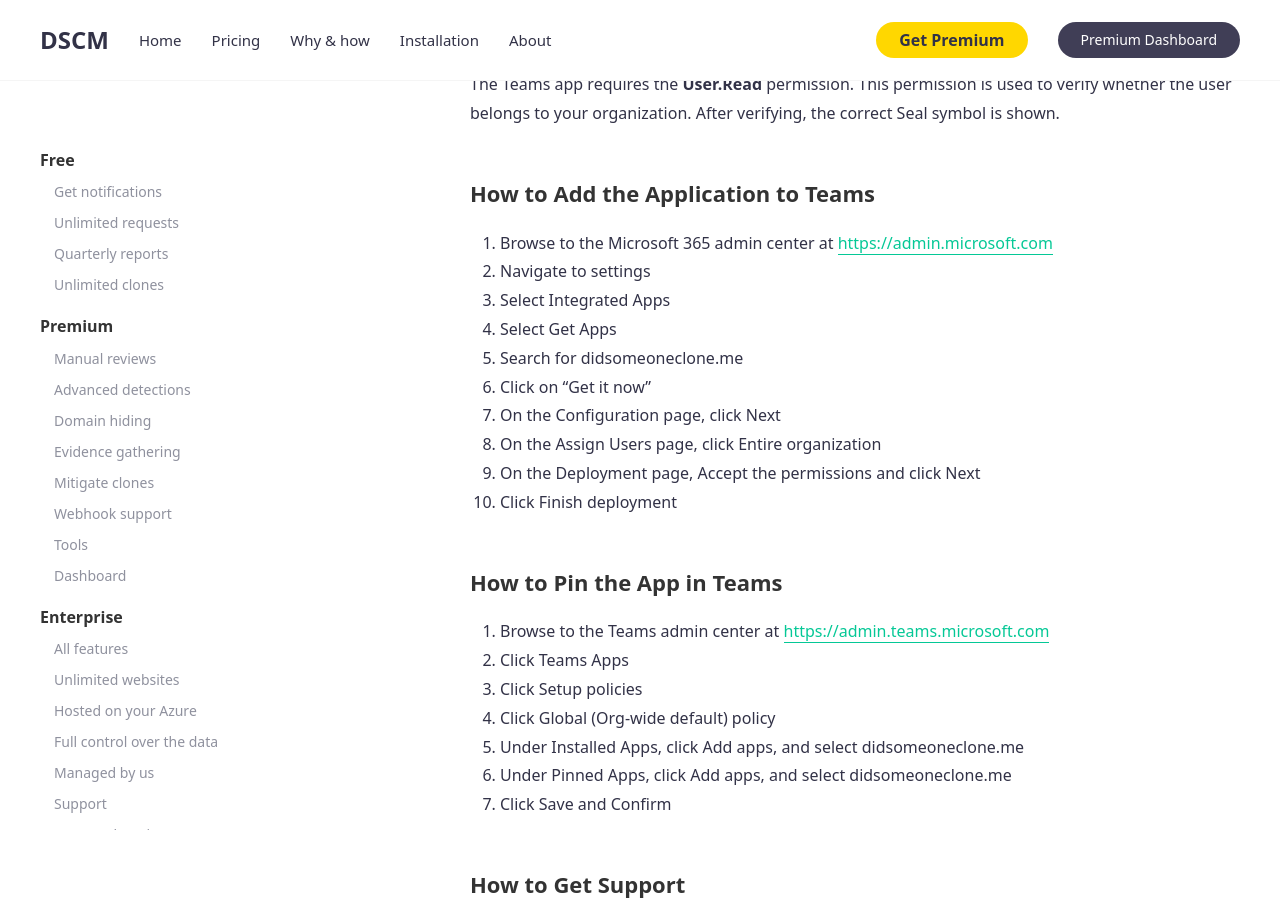
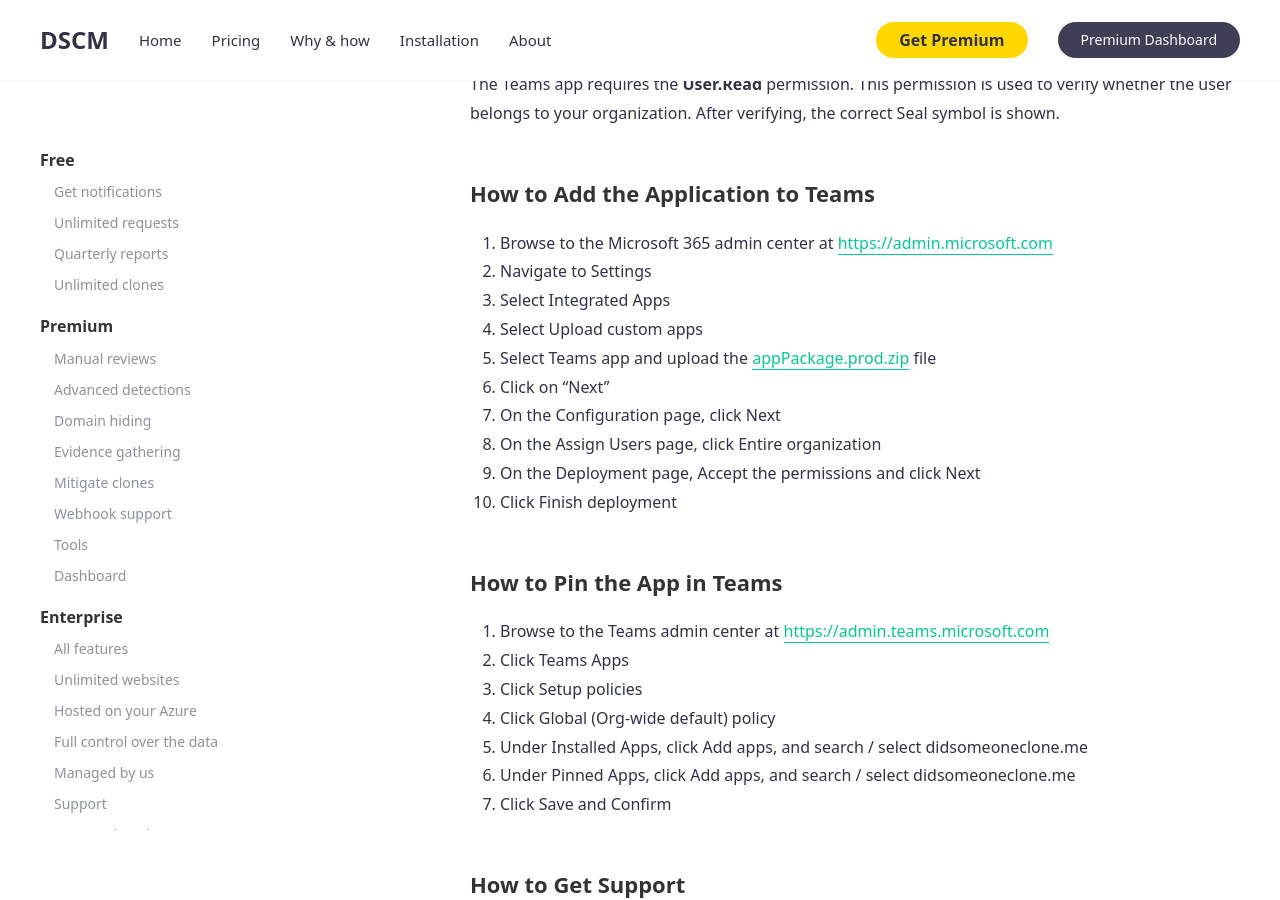
Before and after one commit to didsomeonecloneme/didsomeonecloneme.github.io, a Jekyll site: the page built from _docs/enterprise_seal.md, in a window 1280 px wide and 900 px high, scrolled down 666 px. Built offline with Jekyll 4.4.1, drawn with Linux system fonts in a browser that asks for light colours.

Commit message:
Add Teams package

```diff
--- a/_docs/enterprise_seal.md
+++ b/_docs/enterprise_seal.md
@@ -15,11 +15,11 @@
 
 ### How to Add the Application to Teams
 1. Browse to the Microsoft 365 admin center at [https://admin.microsoft.com](https://admin.microsoft.com)
-2. Navigate to settings
+2. Navigate to Settings
 3. Select Integrated Apps
-4. Select Get Apps
-5. Search for didsomeoneclone.me
-6. Click on "Get it now"
+4. Select Upload custom apps
+5. Select Teams app and upload the [appPackage.prod.zip](https://didsomeoneclone.me/uploads/appPackage.prod.zip) file
+6. Click on "Next"
 7. On the Configuration page, click Next
 8. On the Assign Users page, click Entire organization
 9. On the Deployment page, Accept the permissions and click Next
@@ -30,8 +30,8 @@
 2. Click Teams Apps
 3. Click Setup policies
 4. Click Global (Org-wide default) policy
-5. Under Installed Apps, click Add apps, and select didsomeoneclone.me
-6. Under Pinned Apps, click Add apps, and select didsomeoneclone.me
+5. Under Installed Apps, click Add apps, and search / select didsomeoneclone.me
+6. Under Pinned Apps, click Add apps, and search / select didsomeoneclone.me
 7. Click Save and Confirm
 
 ### How to Get Support
```
Also changed, not shown: 1 other file.
